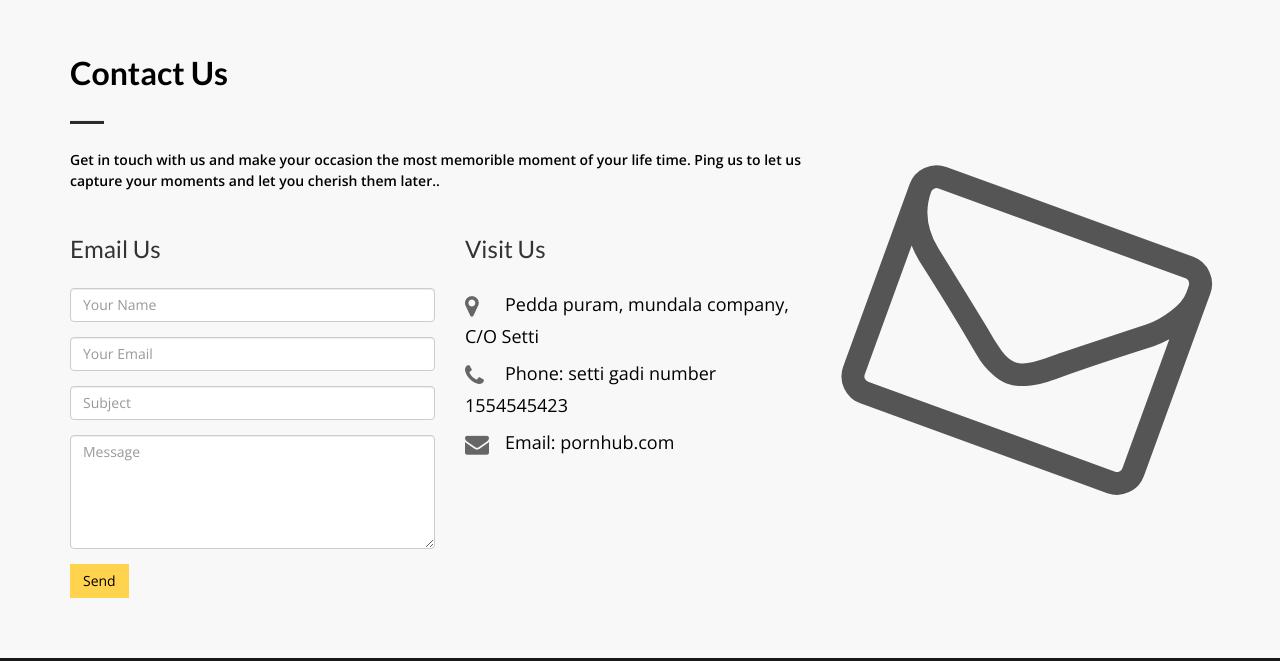
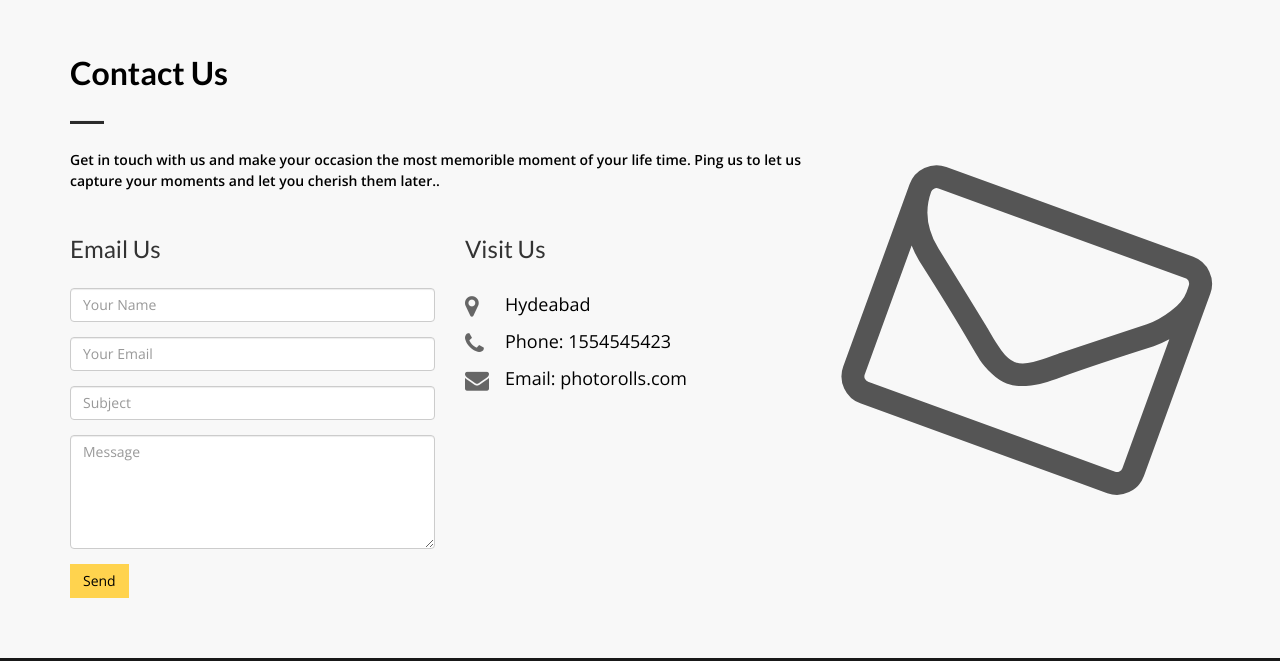
Before and after one commit to vikaskuppili1/vikaskuppili1.github.io, a plain HTML site: page index.html in a window 1280 px wide. Shown: the part 2043-2704 px from the top of the page. Drawn offline with nearby package versions, Linux system fonts and the light colour scheme.

Commit message:
change address

```diff
--- a/index.html
+++ b/index.html
@@ -227,9 +227,9 @@
           <div class="col-md-4 col-sm-6">
             <h3 class="cont-title">Visit Us</h3>
             <div class="location-info">
-              <p class="white"><span aria-hidden="true" class="fa fa-map-marker"></span>Pedda puram, mundala company, C/O Setti</p>
-              <p class="white"><span aria-hidden="true" class="fa fa-phone"></span>Phone: setti gadi number 1554545423</p>
-              <p class="white"><span aria-hidden="true" class="fa fa-envelope"></span>Email: <a href="" class="link-dec">pornhub.com</a></p>
+              <p class="white"><span aria-hidden="true" class="fa fa-map-marker"></span>Hydeabad</p>
+              <p class="white"><span aria-hidden="true" class="fa fa-phone"></span>Phone: 1554545423</p>
+              <p class="white"><span aria-hidden="true" class="fa fa-envelope"></span>Email: <a href="" class="link-dec">photorolls.com</a></p>
             </div>
           </div>
           <div class="col-md-4">
```
